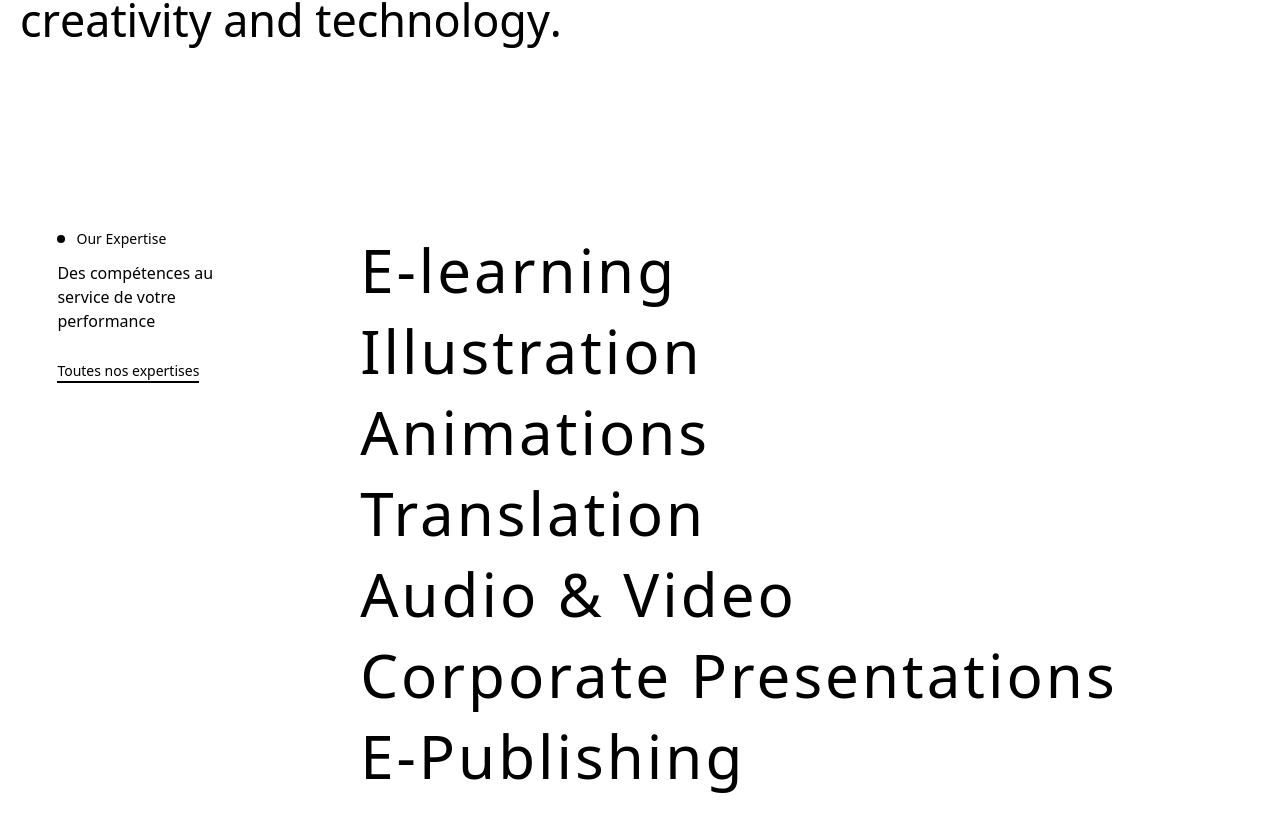
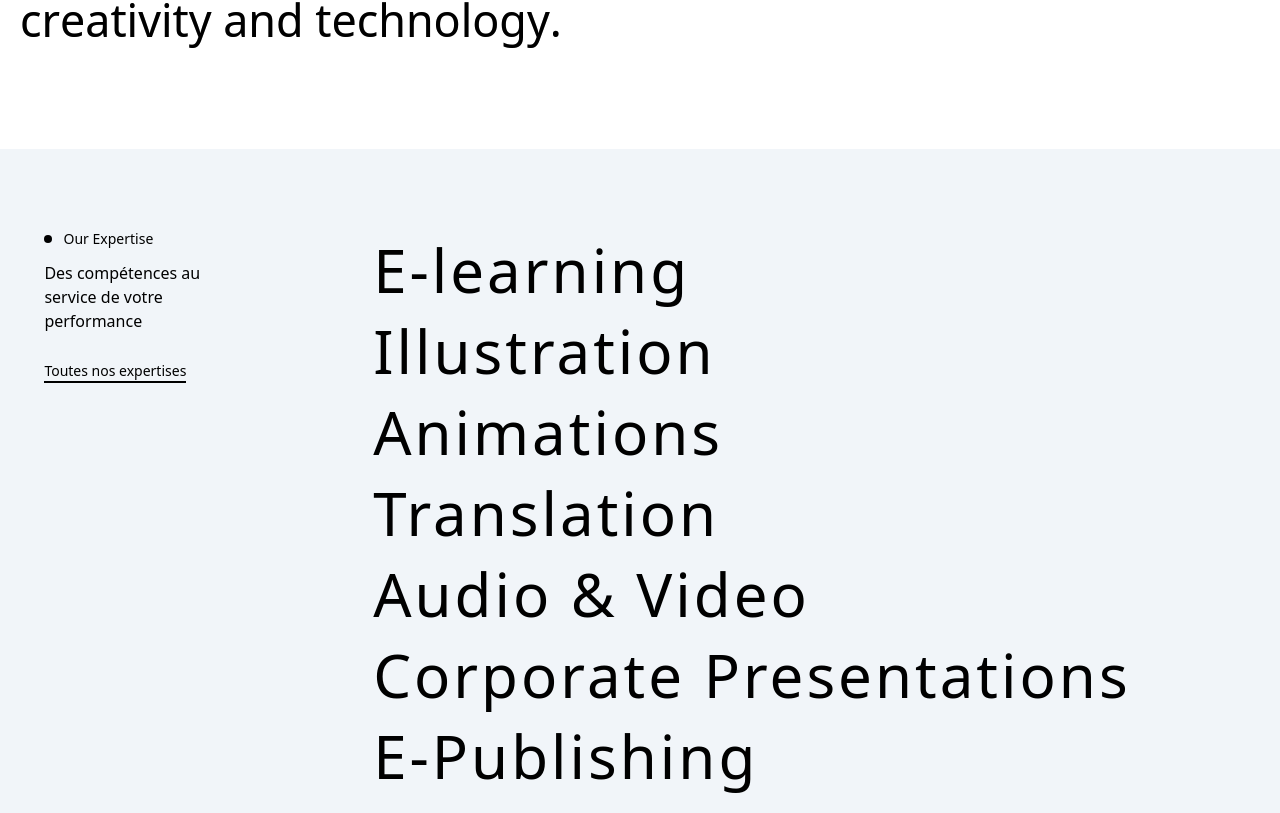
Before and after one commit to sah246ir/scroll-animated-landing-page, a React (Create React App) app: page / in a window 1280 px wide. Shown: the part 1967-2780 px from the top of the page. Built offline with nearby package versions, Linux system fonts and the light colour scheme.

Commit message:
style: paddng and bg and spacing

```diff
--- a/src/section/ExpertiseSection.tsx
+++ b/src/section/ExpertiseSection.tsx
@@ -5,7 +5,7 @@ import Expertise from '../components/Expertise'
 
 const ExpertiseSection = () => {
     return (
-        <div className='py-20 px-5 flex flex-col sm:flex-row items-center sm:items-start gap-5 justify-around'>
+        <div className='py-20  bg-slate-100 px-10 flex flex-col sm:flex-row items-center sm:items-start gap-28 justify-around'>
             <div className='sm:sticky top-20'>
                 <div className="sticky top-10 max-w-[180px] flex flex-col gap-3">
                     <SectionHeading className=''>
```
